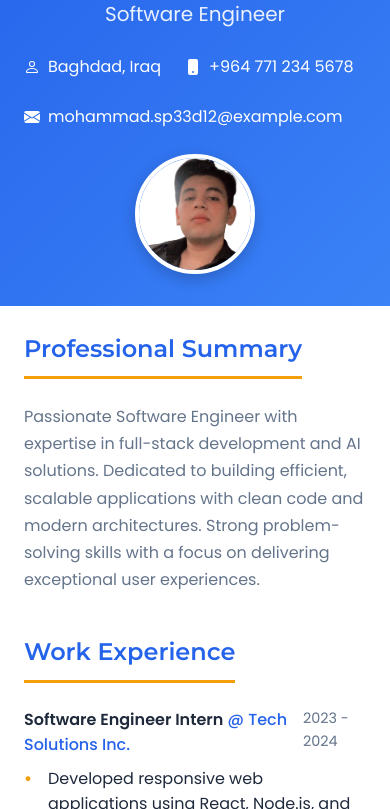
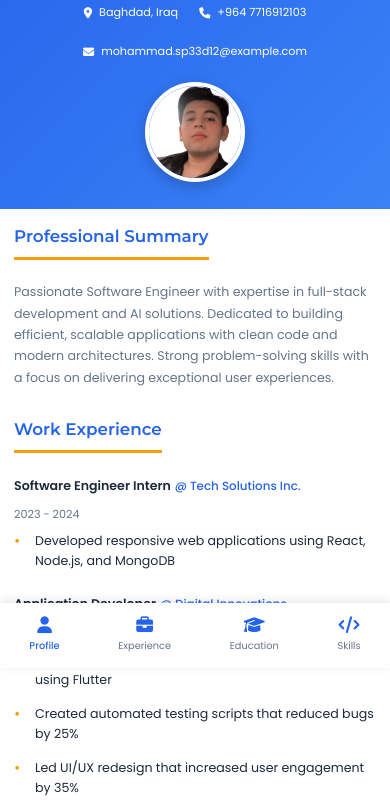
Before and after one commit to sp33d12/spx, a plain HTML site: page index.html in a window 390 px wide. Shown: the part 176-985 px from the top of the page. Drawn offline with Linux system fonts and the light colour scheme.

Commit message:
Update index.html

```diff
--- a/index.html
+++ b/index.html
@@ -7,6 +7,7 @@
     <link rel="preconnect" href="https://fonts.googleapis.com">
     <link rel="preconnect" href="https://fonts.gstatic.com" crossorigin>
     <link href="https://fonts.googleapis.com/css2?family=Poppins:wght@300;400;500;600;700&family=Montserrat:wght@400;600;700&display=swap" rel="stylesheet">
+    <link rel="stylesheet" href="https://cdnjs.cloudflare.com/ajax/libs/font-awesome/6.4.0/css/all.min.css">
     <style>
         :root {
             --primary: #2563eb;
@@ -16,6 +17,7 @@
             --light: #f8fafc;
             --gray: #64748b;
             --light-gray: #e2e8f0;
+            --mobile-breakpoint: 768px;
         }
 
         * {
@@ -48,21 +50,23 @@
             display: flex;
             justify-content: space-between;
             align-items: center;
+            flex-wrap: wrap;
         }
 
         .header-content {
             flex: 1;
+            min-width: 250px;
         }
 
         h1 {
             font-family: 'Montserrat', sans-serif;
-            font-size: 2.5rem;
+            font-size: clamp(1.8rem, 4vw, 2.5rem);
             font-weight: 700;
             margin-bottom: 0.5rem;
         }
 
         .title {
-            font-size: 1.25rem;
+            font-size: clamp(1rem, 2vw, 1.25rem);
             font-weight: 400;
             margin-bottom: 1.5rem;
             opacity: 0.9;
@@ -79,11 +83,17 @@
             display: flex;
             align-items: center;
             gap: 0.5rem;
+            font-size: clamp(0.8rem, 2vw, 1rem);
+        }
+
+        .profile-img-container {
+            position: relative;
+            margin-left: 1rem;
         }
 
         .profile-img {
-            width: 150px;
-            height: 150px;
+            width: clamp(100px, 20vw, 150px);
+            height: clamp(100px, 20vw, 150px);
             border-radius: 50%;
             border: 4px solid white;
             object-fit: cover;
@@ -115,13 +125,19 @@
 
         h2 {
             font-family: 'Montserrat', sans-serif;
-            font-size: 1.5rem;
+            font-size: clamp(1.2rem, 2.5vw, 1.5rem);
             font-weight: 600;
             color: var(--primary);
             margin-bottom: 1rem;
             padding-bottom: 0.5rem;
             border-bottom: 3px solid var(--secondary);
             display: inline-block;
+        }
+
+        h3 {
+            font-size: 1rem;
+            margin: 0.8rem 0 0.5rem;
+            color: var(--dark);
         }
 
         .section-content {
@@ -136,6 +152,7 @@
             margin-bottom: 1rem;
             position: relative;
             padding-left: 1.5rem;
+            font-size: clamp(0.9rem, 2vw, 1rem);
         }
 
         li:before {
@@ -153,22 +170,27 @@
         .item-header {
             display: flex;
             justify-content: space-between;
+            flex-wrap: wrap;
             margin-bottom: 0.5rem;
+            gap: 0.5rem;
         }
 
         .position, .degree {
             font-weight: 600;
             color: var(--dark);
+            font-size: clamp(0.9rem, 2vw, 1rem);
         }
 
         .company, .university {
             font-weight: 500;
             color: var(--primary);
+            font-size: clamp(0.85rem, 2vw, 0.95rem);
         }
 
         .date {
             color: var(--gray);
-            font-size: 0.9rem;
+            font-size: clamp(0.8rem, 2vw, 0.9rem);
+            white-space: nowrap;
         }
 
         .skills-list {
@@ -181,8 +203,9 @@
             background: var(--light-gray);
             padding: 0.4rem 0.8rem;
             border-radius: 20px;
-            font-size: 0.9rem;
+            font-size: clamp(0.8rem, 2vw, 0.9rem);
             font-weight: 500;
+            white-space: nowrap;
         }
 
         .skill-tag.highlight {
@@ -192,14 +215,73 @@
 
         .objective-text {
             color: var(--gray);
-            font-size: 1rem;
+            font-size: clamp(0.9rem, 2vw, 1rem);
             line-height: 1.7;
         }
 
+        /* Mobile Navigation */
+        .mobile-nav {
+            display: none;
+            position: fixed;
+            bottom: 0;
+            left: 0;
+            right: 0;
+            background: white;
+            box-shadow: 0 -2px 10px rgba(0,0,0,0.1);
+            z-index: 1000;
+        }
+
+        .mobile-nav-buttons {
+            display: flex;
+            justify-content: space-around;
+            padding: 0.5rem 0;
+        }
+
+        .mobile-nav-btn {
+            display: flex;
+            flex-direction: column;
+            align-items: center;
+            text-decoration: none;
+            color: var(--gray);
+            font-size: 0.7rem;
+            padding: 0.5rem;
+        }
+
+        .mobile-nav-btn i {
+            font-size: 1.2rem;
+            margin-bottom: 0.3rem;
+            color: var(--primary);
+        }
+
+        .mobile-nav-btn.active {
+            color: var(--primary);
+            font-weight: 500;
+        }
+
+        /* Print Styles */
+        @media print {
+            body {
+                background: white;
+                font-size: 12pt;
+            }
+
+            .container {
+                box-shadow: none;
+                margin: 0;
+                max-width: 100%;
+            }
+
+            .mobile-nav {
+                display: none !important;
+            }
+        }
+
+        /* Responsive Styles */
         @media (max-width: 768px) {
             .main-content {
                 grid-template-columns: 1fr;
                 padding: 1.5rem;
+                margin-bottom: 60px; /* Space for mobile nav */
             }
 
             header {
@@ -208,16 +290,58 @@
                 padding: 2rem 1.5rem;
             }
 
-            .profile-img {
-                margin-top: 1.5rem;
-                width: 120px;
-                height: 120px;
+            .profile-img-container {
+                margin: 1.5rem auto 0;
             }
 
-            h1 {
-                font-size: 2rem;
+            .contact-info {
+                justify-content: center;
+            }
+
+            .mobile-nav {
+                display: block;
             }
         }
+
+        @media (max-width: 480px) {
+            header {
+                padding: 1.5rem 1rem;
+            }
+
+            .main-content {
+                padding: 1rem;
+                gap: 1.5rem;
+            }
+
+            .left-column, .right-column {
+                gap: 1.5rem;
+            }
+
+            .item-header {
+                flex-direction: column;
+            }
+
+            .date {
+                margin-top: 0.2rem;
+            }
+        }
+
+        /* Animation */
+        @keyframes fadeIn {
+            from { opacity: 0; transform: translateY(20px); }
+            to { opacity: 1; transform: translateY(0); }
+        }
+
+        section {
+            animation: fadeIn 0.6s ease-out forwards;
+            opacity: 0;
+        }
+
+        section:nth-child(1) { animation-delay: 0.1s; }
+        section:nth-child(2) { animation-delay: 0.2s; }
+        section:nth-child(3) { animation-delay: 0.3s; }
+        section:nth-child(4) { animation-delay: 0.4s; }
+        section:nth-child(5) { animation-delay: 0.5s; }
     </style>
 </head>
 <body>
@@ -228,26 +352,22 @@
                 <p class="title">Software Engineer</p>
                 <div class="contact-info">
                     <div class="contact-item">
-                        <svg xmlns="http://www.w3.org/2000/svg" width="16" height="16" fill="currentColor" viewBox="0 0 16 16">
-                            <path d="M8 8a3 3 0 1 0 0-6 3 3 0 0 0 0 6zm2-3a2 2 0 1 1-4 0 2 2 0 0 1 4 0zm4 8c0 1-1 1-1 1H3s-1 0-1-1 1-4 6-4 6 3 6 4zm-1-.004c-.001-.246-.154-.986-.832-1.664C11.516 10.68 10.289 10 8 10c-2.29 0-3.516.68-4.168 1.332-.678.678-.83 1.418-.832 1.664h10z"/>
-                        </svg>
+                        <i class="fas fa-map-marker-alt"></i>
                         <span>Baghdad, Iraq</span>
                     </div>
                     <div class="contact-item">
-                        <svg xmlns="http://www.w3.org/2000/svg" width="16" height="16" fill="currentColor" viewBox="0 0 16 16">
-                            <path d="M3 2a2 2 0 0 1 2-2h6a2 2 0 0 1 2 2v12a2 2 0 0 1-2 2H5a2 2 0 0 1-2-2V2zm6 11a1 1 0 1 0-2 0 1 1 0 0 0 2 0z"/>
-                        </svg>
-                        <span>+964 771 234 5678</span>
+                        <i class="fas fa-phone"></i>
+                        <span>+964 7716912103</span>
                     </div>
                     <div class="contact-item">
-                        <svg xmlns="http://www.w3.org/2000/svg" width="16" height="16" fill="currentColor" viewBox="0 0 16 16">
-                            <path d="M.05 3.555A2 2 0 0 1 2 2h12a2 2 0 0 1 1.95 1.555L8 8.414.05 3.555ZM0 4.697v7.104l5.803-3.558L0 4.697ZM6.761 8.83l-6.57 4.027A2 2 0 0 0 2 14h12a2 2 0 0 0 1.808-1.144l-6.57-4.027L8 9.586l-1.239-.757Zm3.436-.586L16 11.801V4.697l-5.803 3.546Z"/>
-                        </svg>
+                        <i class="fas fa-envelope"></i>
                         <span>mohammad.sp33d12@example.com</span>
                     </div>
                 </div>
             </div>
-            <img src="profile.png" alt="Mohammed Abbas Hashem" class="profile-img">
+            <div class="profile-img-container">
+                <img src="profile.png" alt="Mohammed Abbas Hashem" class="profile-img">
+            </div>
         </header>
 
         <div class="main-content">
@@ -276,10 +396,7 @@
                             </div>
                             <ul>
                                 <li>Developed responsive web applications using React, Node.js, and MongoDB</li>
-                                <li>Implemented RESTful APIs that improved system efficiency by 30%</li>
-                                <li>Collaborated with cross-functional teams in Agile environment</li>
-                                <li>Optimized application performance, reducing load times by 40%</li>
-                            </ul>
+
                         </div>
 
                         <div class="experience-item">
@@ -311,7 +428,7 @@
                                     <span class="degree">BSc in Computer Engineering</span>
                                     <span class="university">University of Al-Mustansiriyah</span>
                                 </div>
-                                <span class="date">2020 - 2025</span>
+                                <span class="date">2018 - 2023</span>
                             </div>
                             <ul>
                                 <li>Specialized in Software Engineering and AI</li>
@@ -360,19 +477,89 @@
                     </div>
                 </section>
 
-                <section class="achievements">
-                    <h2>Achievements</h2>
-                    <div class="section-content">
-                        <ul>
 
-                            <li>Published research paper on "Neural Networks for Image Recognition"</li>
-
-
-                        </ul>
-                    </div>
-                </section>
             </div>
         </div>
     </div>
+
+    <!-- Mobile Navigation -->
+    <nav class="mobile-nav">
+        <div class="mobile-nav-buttons">
+            <a href="#" class="mobile-nav-btn active">
+                <i class="fas fa-user"></i>
+                <span>Profile</span>
+            </a>
+            <a href="#" class="mobile-nav-btn">
+                <i class="fas fa-briefcase"></i>
+                <span>Experience</span>
+            </a>
+            <a href="#" class="mobile-nav-btn">
+                <i class="fas fa-graduation-cap"></i>
+                <span>Education</span>
+            </a>
+            <a href="#" class="mobile-nav-btn">
+                <i class="fas fa-code"></i>
+                <span>Skills</span>
+            </a>
+        </div>
+    </nav>
+
+    <script>
+        // Mobile navigation functionality
+        document.addEventListener('DOMContentLoaded', function() {
+            const mobileNavBtns = document.querySelectorAll('.mobile-nav-btn');
+
+            mobileNavBtns.forEach(btn => {
+                btn.addEventListener('click', function(e) {
+                    e.preventDefault();
+
+                    // Remove active class from all buttons
+                    mobileNavBtns.forEach(b => b.classList.remove('active'));
+
+                    // Add active class to clicked button
+                    this.classList.add('active');
+
+                    // Get the section to scroll to
+                    const target = this.querySelector('span').textContent.toLowerCase();
+                    let section;
+
+                    switch(target) {
+                        case 'profile':
+                            section = document.querySelector('.objective');
+                            break;
+                        case 'experience':
+                            section = document.querySelector('.experience');
+                            break;
+                        case 'education':
+                            section = document.querySelector('.education');
+                            break;
+                        case 'skills':
+                            section = document.querySelector('.skills');
+                            break;
+                    }
+
+                    if(section) {
+                        section.scrollIntoView({
+                            behavior: 'smooth',
+                            block: 'start'
+                        });
+                    }
+                });
+            });
+
+            // Responsive font size adjustment
+            function adjustFontSizes() {
+                const vw = Math.max(document.documentElement.clientWidth || 0, window.innerWidth || 0);
+                const baseSize = vw < 480 ? 14 : 16;
+                document.documentElement.style.fontSize = baseSize + 'px';
+            }
+
+            // Initial adjustment
+            adjustFontSizes();
+
+            // Adjust on resize
+            window.addEventListener('resize', adjustFontSizes);
+        });
+    </script>
 </body>
 </html>
```
